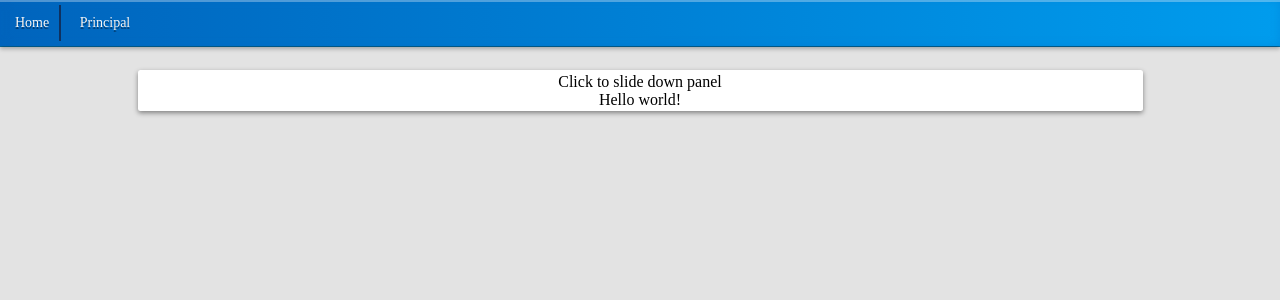
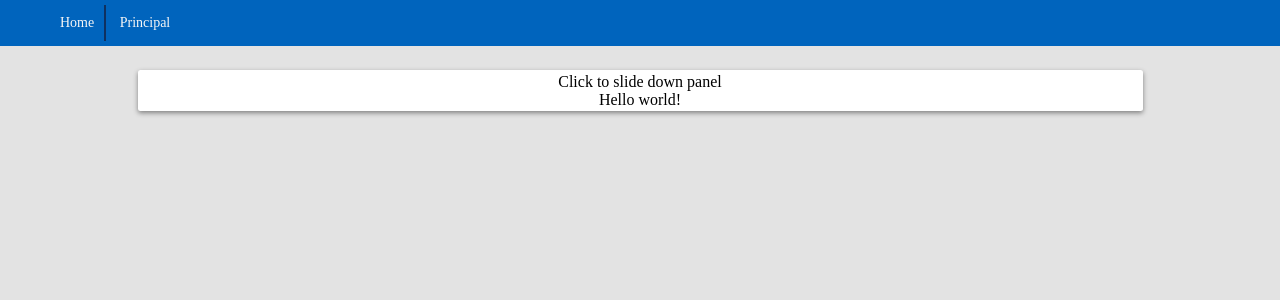
Before and after one commit to Edgar-Bruno/AnunciosML, a Django app: page /home/ in a window 1280 px wide. Shown: the top 300 px of the page. Run offline with Django 3.2, Linux system fonts and the light colour scheme; style sheets or scripts are compiled from the project's sources; parts of the project's set-up code (start-up, migrations or seed data) failed here and were passed over; some libraries are stand-ins or nearby versions.

Commit message:
Correção do separador da NavBar

```diff
--- a/AnunciosML/AnunciosML/settings.py
+++ b/AnunciosML/AnunciosML/settings.py
@@ -39,7 +39,7 @@ INSTALLED_APPS = (
     'django.contrib.messages',
     'django.contrib.staticfiles',
     'djangobower',
-    'compressor',
+    #'compressor',
 
     #'crispy_forms',
     'jquery',
--- a/AnunciosML/osAnuncios/templates/StarWars/formADDnave.html
+++ b/AnunciosML/osAnuncios/templates/StarWars/formADDnave.html
@@ -417,7 +417,6 @@
 			    		-->
 			    		{% for f in formset.management_form %}
 			    			{{ f }}
-
 			    		{% endfor %}
 
 			    		{% for f in formset.forms %}
--- a/AnunciosML/osAnuncios/templates/default/navbar.html
+++ b/AnunciosML/osAnuncios/templates/default/navbar.html
@@ -6,15 +6,24 @@
 <nav id="navbar">
 	<div class="container">
 		<ul id="ul_nivel_A" ><!-- primeiro nivel -->
-			<li><a href="{% url 'home' %}">Home</a></li>
-			<li class="slideToggle_aux"  data-element="#ul_nivel_B">
+			<li class="separ"><a href="{% url 'home' %}">Home</a></li>
+			<li class="slideToggle_aux separ"  data-element="#ul_nivel_B">
 				<a href="#">Principal</a>
 				<ul id="ul_nivel_B" class="ul_nivel_B"><!-- primeiro segundo -->
 					<li><a href="{% url 'nave' %}">Formulário</a></li>
 					<li><a href="{% url 'listagem' %}">Lista</a></li>
 				</ul>
 			</li>
+
+
 			{% if obj %}
+			<li>
+				<div class="separ" id="aid">
+				<!--
+					-Espaçador e delimitador da altura da Navbar
+				-->
+				</div>
+			</li>
 
 				{% if navePrev %}
 					<li>
--- a/AnunciosML/osAnuncios/templates/head_CSS.html
+++ b/AnunciosML/osAnuncios/templates/head_CSS.html
@@ -1,14 +1,16 @@
-{% load compress %}
+<!--
+ load compress
+-->
 {% load staticfiles %}
 
 <!--
 <link href="{% static 'css/main.css' %}" rel="stylesheet">
 -->
-
-{% compress css %}
+<!--
+compress css
     <link rel="stylesheet" type="text/scss" href="{% static 'css/compress/styles.scss' %}" />
-{% endcompress %}
-
+endcompress
+ -->
 <!-- remocao bootstrap
 <link href="{% static 'css/bootstrap.min.css' %}" rel="stylesheet">
 -->
--- a/AnunciosML/static_in_pro/our_static/css/navBar.css
+++ b/AnunciosML/static_in_pro/our_static/css/navBar.css
@@ -8,32 +8,11 @@ nav#navbar{
 
 nav#navbar div.container{
 
-   text-shadow: 0 1.5px 0 rgba(0,0,0,0.4);
-   background: #0038d4; /* layer fill content */
-  -moz-box-shadow:
-    0 3px 4px rgba(7,8,11,.27) /* drop shadow */,
-    inset 0 2px 0 rgba(255,255,255,.31) /* inner shadow */,
-    inset 0 0 10px rgba(0,101,189,.27) /* inner glow */,
-    0 0 0 1px #0271ab /* outer stroke */;
+padding: 5px 50px 5px;
+background: #0064bd;
 
-  -webkit-box-shadow:
-    0 3px 4px rgba(7,8,11,.27) /* drop shadow */,
-    inset 0 2px 0 rgba(255,255,255,.31) /* inner shadow */,
-    inset 0 0 10px rgba(0,101,189,.27) /* inner glow */,
-    0 0 0 1px #0271ab /* outer stroke */;
 
-  box-shadow:
-    0 3px 4px rgba(7,8,11,.27) /* drop shadow */,
-    inset 0 2px 0 rgba(255,255,255,.31) /* inner shadow */,
-    inset 0 0 10px rgba(0,101,189,.27) /* inner glow */,
-    0 0 0 1px #0271ab /* outer stroke */;
-
-  background-image: -moz-linear-gradient(90deg, #0064bd 0%, #009ced 100%); /* gradient fill */
-  background-image: -o-linear-gradient(90deg, #0064bd 0%, #009ced 100%); /* gradient fill */
-  background-image: -webkit-linear-gradient(90deg, #0064bd 0%, #009ced 100%); /* gradient fill */
-  background-image: linear-gradient(90deg, #0064bd 0%, #009ced 100%); /* gradient fill */
 }
-
 
 nav#navbar #ul_nivel_A > li{
   display: inline-block;
@@ -78,11 +57,11 @@ nav#navbar #ul_nivel_A .ul_nivel_B{
 nav#navbar #ul_nivel_A .ul_nivel_B > a{
   color: red;
 }
-#ul_nivel_A > li:not(:last-child) {
-    margin: 5px;
-    border-right: 2px solid #0f3160;
+
+#ul_nivel_A > li.separ:not(:last-child) {
+  border-right: 2px solid #0f3160;
+
 }
-
 
 /* SETAS*/
 
@@ -113,4 +92,16 @@ nav#navbar #ul_nivel_A .ul_nivel_B > a{
   border-left: 15px solid red;
 
 }
-/* FIM SETAS*
+/* FIM SETAS*/
+
+#aid:before{
+  margin-right: 20px;
+  content: "";
+  display: inline-block;
+  vertical-align: middle;
+
+  border-top: 27px solid transparent;
+  border-bottom: 27px solid transparent;
+
+
+}
```
